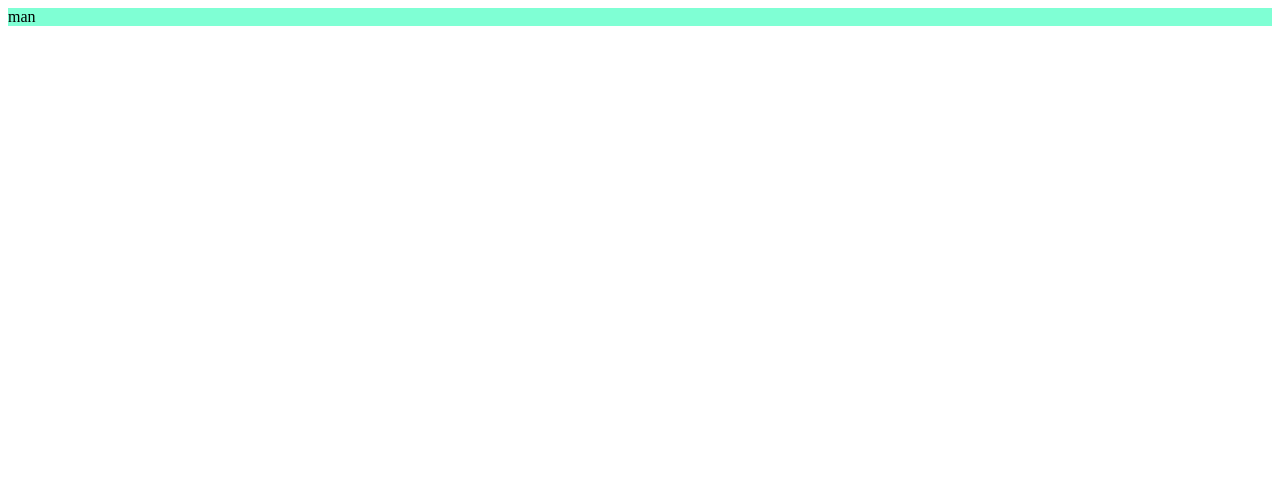
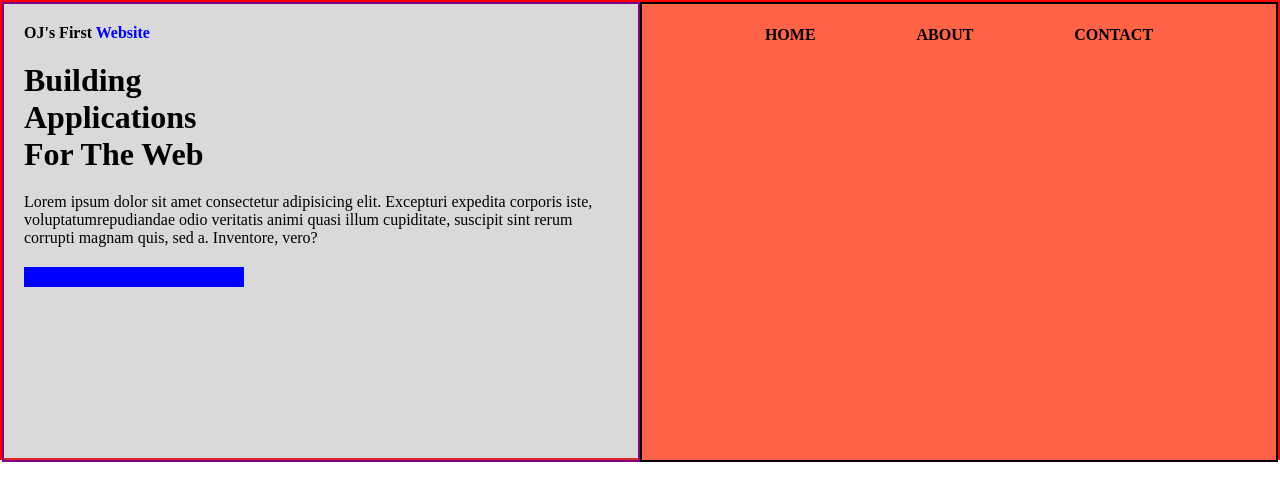
Before and after one commit to OJTanjiro/Homework, a plain HTML site: page index.html in a window 1280 px wide. Drawn offline with Linux system fonts and the light colour scheme.

Commit message:
core update: updated ui

```diff
--- a/index.html
+++ b/index.html
@@ -1,12 +1,36 @@
 <!DOCTYPE html>
 <html lang="en">
+
 <head>
     <meta charset="UTF-8">
     <meta name="viewport" content="width=device-width, initial-scale=1.0">
     <title>Document</title>
     <link rel="stylesheet" href="main.css">
 </head>
+
 <body>
-    <div class="cool_box">man</div>
+    <div class="firstsection">
+        <div class="firstsection-leftdiv">
+            <h4>OJ's First <span> Website </span> </h4>
+            <h1 class="heading-text">Building <br/>
+                Applications <br/> For The Web </h1>
+            <p>Lorem ipsum dolor sit amet consectetur adipisicing elit. Excepturi expedita corporis iste,
+                voluptatumrepudiandae odio veritatis animi quasi illum cupiditate, suscipit sint rerum corrupti magnam
+                quis, sed a. Inventore, vero?</p>
+                <div class="line"></div>
+
+
+        </div>
+        <div class="firstsection-rightdiv">
+            <div class="link-holder">
+            <h4>HOME</h4>
+            <h4>ABOUT</h4>
+            <h4>CONTACT</h4>
+        </div>
+
+        </div>
+    </div>
+
 </body>
+
 </html>
--- a/main.css
+++ b/main.css
@@ -1,3 +1,79 @@
-.cool_box {
-    background-color: aquamarine;
+:root{
+    --main-color: blue;
+    --tomato: tomato;
+    --grey: rgba(128, 128, 128, 0.3);
+
 }
+
+*{
+    margin: 0;
+    padding: 0;
+    box-sizing: border-box;
+}
+
+
+.firstsection{
+    border: 2px solid red;
+    display: flex;
+    height: 460px;
+}
+
+.firstsection-leftdiv{
+border: 2px solid purple;
+padding: 20px;
+background: var(--grey);
+}
+
+.firstsection-rightdiv{
+    border: 2px solid black;
+    background: var(--tomato);
+}
+
+.firstsection-leftdiv,.firstsection-rightdiv{
+    height: 460px;
+    width: 50%;
+}
+
+span{
+    color: var(--main-color);
+}
+
+.line{
+    height: 20px;
+    width: 220px;
+    background: var(--main-color);
+    margin: 20px 0 0 0 ;
+}
+
+.heading-text{
+    margin: 20px 0px;
+}
+
+.link-holder{
+    display: flex;
+    justify-content: space-evenly;
+    border: 2px solid tomato;
+    padding: 20px;
+}
+
+
+
+
+
+
+
+
+
+
+
+
+
+
+
+
+
+
+
+span{
+    color: var(--main-color);
+}
```
